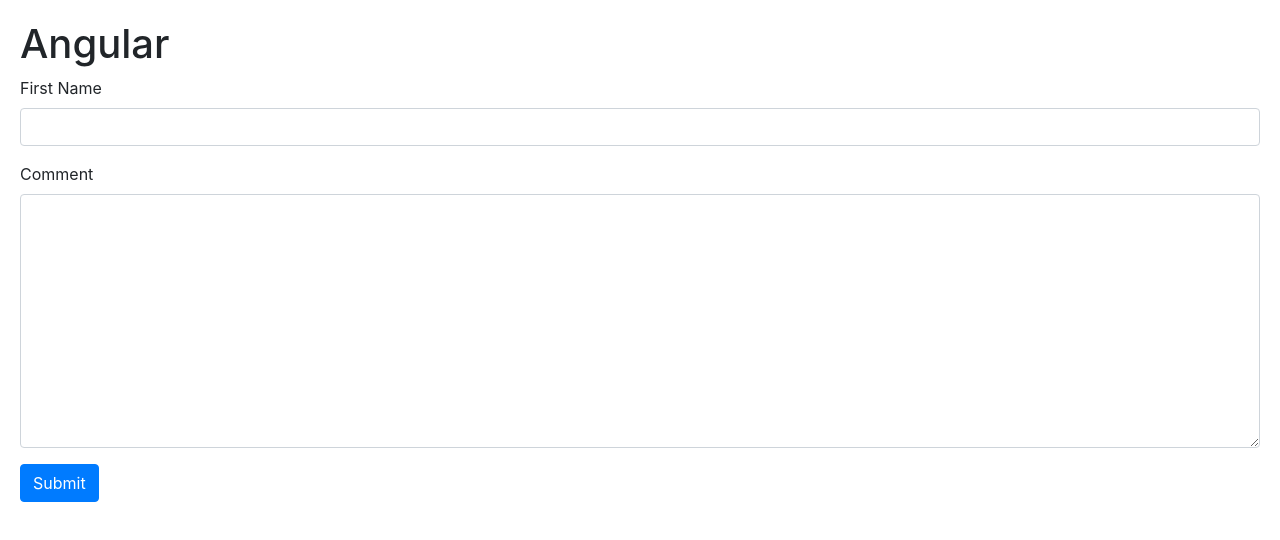
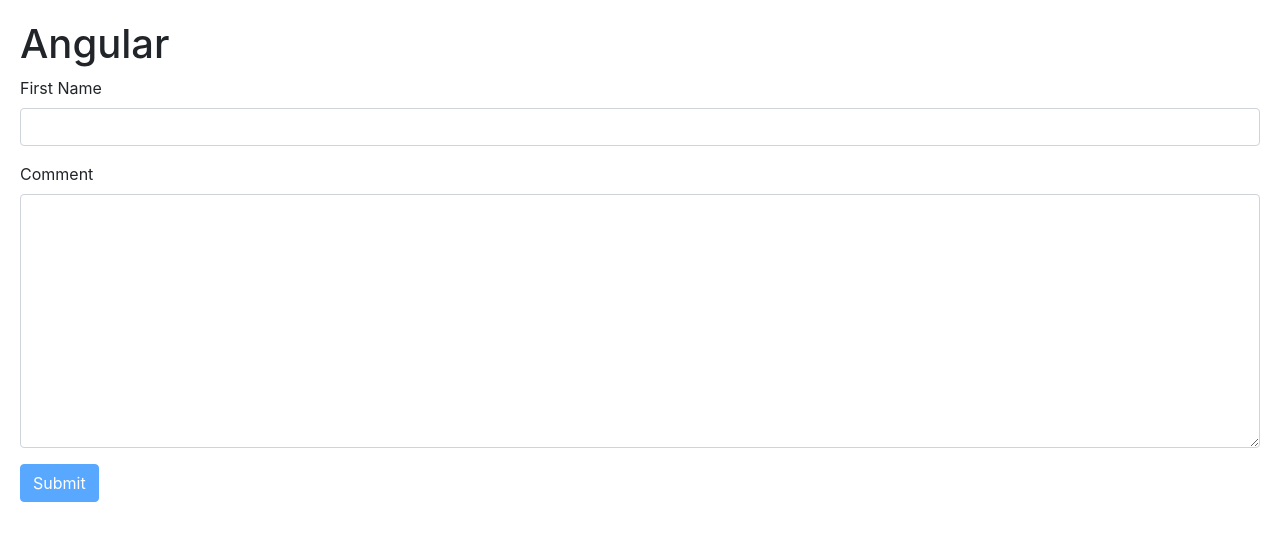
Before and after one commit to jd12/hello-world-angular, an Angular app: page / in a window 1280 px wide. Shown: the top 540 px of the page. Built offline with nearby package versions, Linux system fonts and the light colour scheme.

Commit message:
Disable submit button until form is valid

```diff
--- a/src/app/contact-form/contact-form.component.html
+++ b/src/app/contact-form/contact-form.component.html
@@ -1,4 +1,5 @@
 <form #form="ngForm" (ngSubmit)="submit()" class="" action="index.html" method="post">
+  <div ngModelGroup="contact" #contact="ngModelGroup">
     <div class="form-group">
       <label for="firstName">First Name</label>
       <input
@@ -8,7 +9,7 @@
         pattern="banana"
         ngModel
         name="firstName"
-      id = "firstName"
+        id="firstName"
         #firstName="ngModel"
         type="text" class="form-control" value="">
       <div class="alert alert-danger" *ngIf="firstName.touched && !firstName.valid">
@@ -23,10 +24,11 @@
         </div>
       </div>
     </div>
+  </div>
   <div class="form-group">
     <label for="comment">Comment</label>
     <textarea ngModel id="comment" class="form-control" name="comment" rows="10" cols="30"></textarea>
   </div>
-  <button class="btn btn-primary" name="button">Submit</button>
+  <button class="btn btn-primary" name="button" [disabled]="!form.valid">Submit</button>
 
 </form>
```
Lines whose indentation alone changed are shown as unchanged.
